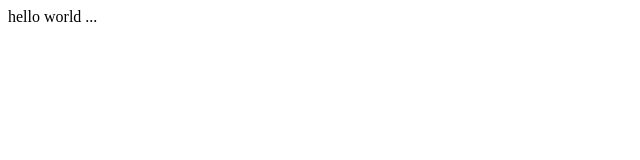
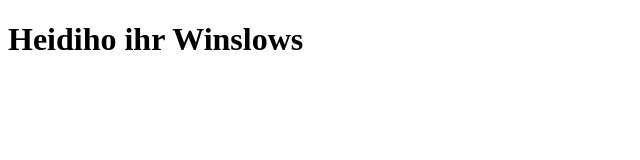
Before and after one commit to tdolpz/git_uebung, a plain HTML site: page index.html in a window 1280 px wide. Shown: the whole page, without its empty margins (0-640 px from the left). Drawn offline with Linux system fonts and the light colour scheme.

Commit message:
a new headline

```diff
--- a/index.html
+++ b/index.html
@@ -6,6 +6,6 @@
     <title>Document</title>
   </head>
   <body>
-    hello world ...
+    <h1>Heidiho ihr Winslows</h1>
   </body>
 </html>
```
